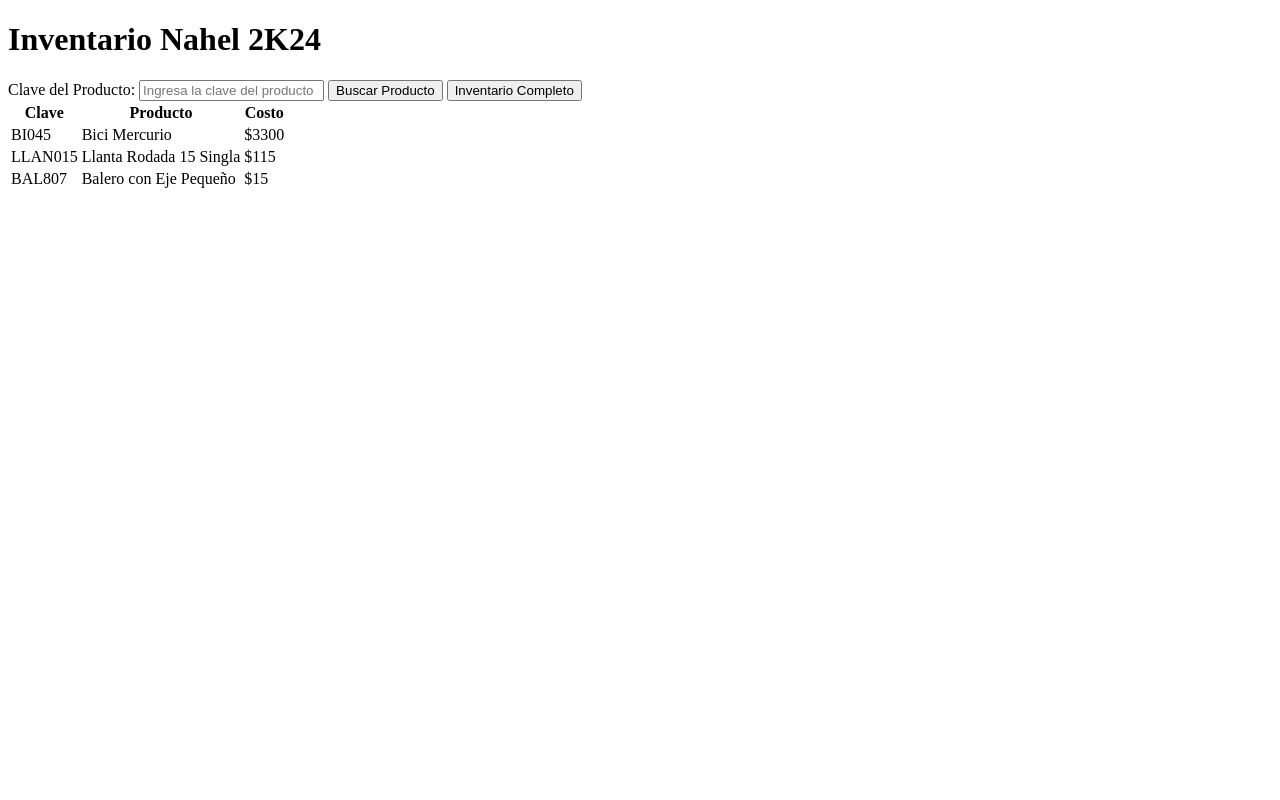
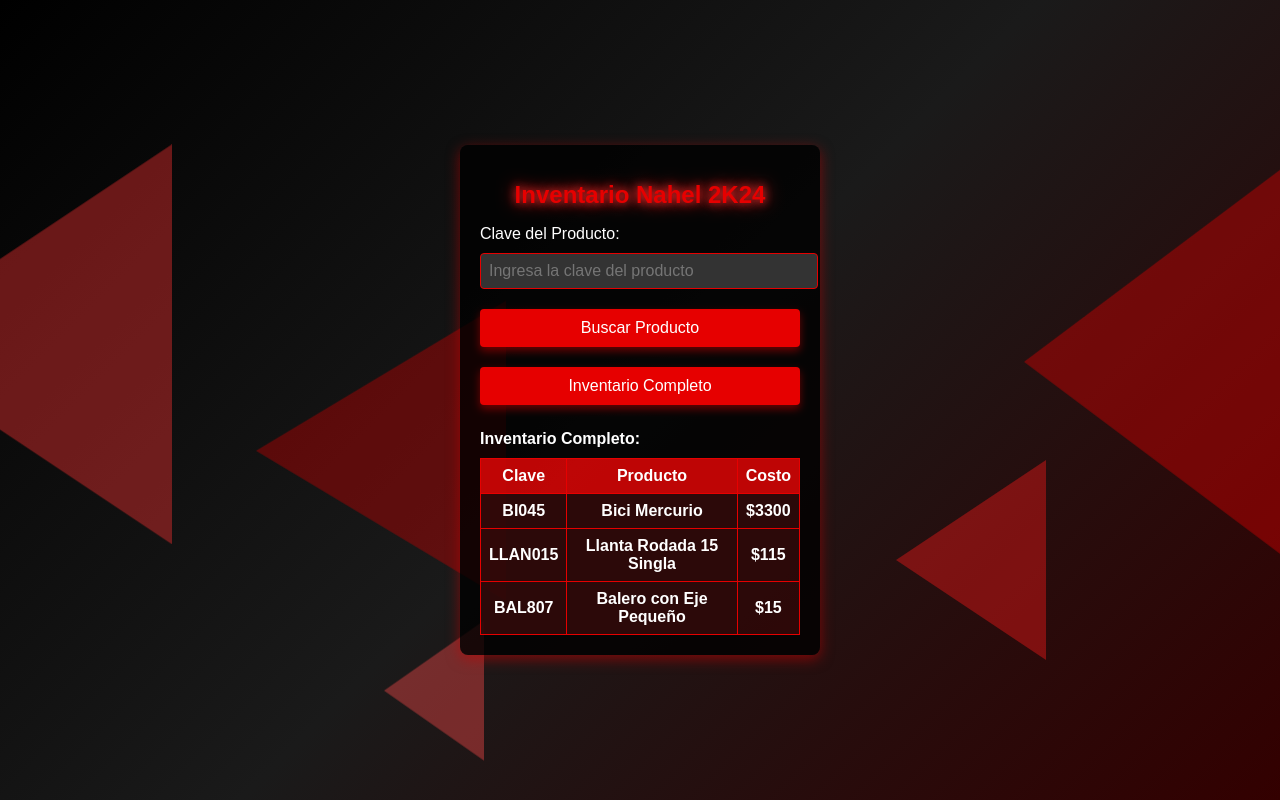
Before and after one commit to richieherrera/INVENTARIO-NAHEL-2K24, a plain HTML site: page index.html in a window 1280 px wide. Both pictures are taken after a click on the button "Inventario Completo". Drawn offline with Linux system fonts and the light colour scheme.

Commit message:
Update index.html

```diff
--- a/index.html
+++ b/index.html
@@ -4,15 +4,170 @@
     <meta charset="UTF-8">
     <meta name="viewport" content="width=device-width, initial-scale=1.0">
     <title>Inventario Nahel 2K24</title>
+    <style>
+        body {
+            font-family: Arial, sans-serif;
+            display: flex;
+            justify-content: center;
+            align-items: center;
+            height: 100vh;
+            margin: 0;
+            color: #fff;
+            background: linear-gradient(135deg, #000000, #1a1a1a 50%, #330000);
+            overflow: hidden;
+        }
+
+        .background-triangles {
+            position: absolute;
+            top: 0;
+            left: 0;
+            width: 100%;
+            height: 100%;
+            overflow: hidden;
+            z-index: -1;
+            opacity: 0.8;
+        }
+
+        .triangle {
+            position: absolute;
+            width: 0;
+            height: 0;
+            border-style: solid;
+            opacity: 0.5;
+            animation: float 5s ease-in-out infinite alternate;
+        }
+
+        @keyframes float {
+            from { transform: translateY(0px); }
+            to { transform: translateY(-20px); }
+        }
+
+        .triangle.large { border-width: 200px 300px 200px 0; border-color: transparent #ff3333 transparent transparent; top: 20%; left: -10%; transform: rotate(45deg); animation-duration: 6s; }
+        .triangle.small { border-width: 100px 150px 100px 0; border-color: transparent #ff1a1a transparent transparent; top: 60%; left: 70%; transform: rotate(-30deg); animation-duration: 8s; }
+        .triangle.medium { border-width: 150px 250px 150px 0; border-color: transparent #cc0000 transparent transparent; top: 40%; left: 20%; transform: rotate(-20deg); animation-duration: 7s; }
+        .triangle.extra-large { border-width: 300px 400px 300px 0; border-color: transparent #e60000 transparent transparent; top: 10%; left: 80%; transform: rotate(-15deg); animation-duration: 10s; }
+        .triangle.extra-small { border-width: 70px 100px 70px 0; border-color: transparent #ff4d4d transparent transparent; top: 80%; left: 30%; transform: rotate(25deg); animation-duration: 9s; }
+
+        .container {
+            position: relative;
+            width: 320px;
+            padding: 20px;
+            border-radius: 8px;
+            background-color: rgba(0, 0, 0, 0.8);
+            box-shadow: 0px 4px 8px rgba(0, 0, 0, 0.4);
+            animation: containerShadow 3s ease-in-out infinite alternate;
+        }
+
+        @keyframes containerShadow {
+            from { box-shadow: 0px 4px 8px rgba(0, 0, 0, 0.4); }
+            to { box-shadow: 0px 4px 16px rgba(255, 0, 0, 0.6); }
+        }
+
+        h1 {
+            font-size: 24px;
+            text-align: center;
+            color: #e60000;
+            text-shadow: 0 0 5px #e60000, 0 0 10px #ff0000, 0 0 20px #ff0000;
+            animation: titleGlow 1.5s ease-in-out infinite alternate;
+        }
+
+        @keyframes titleGlow {
+            from { text-shadow: 0 0 5px #e60000, 0 0 10px #ff0000; }
+            to { text-shadow: 0 0 10px #ff3333, 0 0 20px #ff3333; }
+        }
+
+        label, input, button {
+            width: 100%;
+            margin: 10px 0;
+            font-size: 16px;
+        }
+
+        input {
+            padding: 8px;
+            border: 1px solid #e60000;
+            border-radius: 4px;
+            background-color: #333;
+            color: #fff;
+            transition: background-color 0.3s ease;
+        }
+
+        input:focus {
+            background-color: #555;
+        }
+
+        button {
+            padding: 10px;
+            background-color: #e60000;
+            color: white;
+            border: none;
+            border-radius: 4px;
+            cursor: pointer;
+            transition: transform 0.2s ease, background-color 0.3s ease;
+            box-shadow: 0px 4px 8px rgba(255, 0, 0, 0.4);
+        }
+
+        button:hover {
+            background-color: #b30000;
+            transform: scale(1.05);
+            box-shadow: 0px 6px 12px rgba(255, 0, 0, 0.6);
+        }
+
+        .result {
+            margin-top: 15px;
+            font-weight: bold;
+            color: #fff;
+        }
+
+        table {
+            width: 100%;
+            margin-top: 10px;
+            border-collapse: collapse;
+            background-color: rgba(255, 255, 255, 0.1);
+        }
+
+        th, td {
+            padding: 8px;
+            border: 1px solid #e60000;
+            text-align: center;
+            color: #fff;
+        }
+
+        th {
+            background-color: rgba(230, 0, 0, 0.8);
+        }
+
+        td {
+            background-color: rgba(51, 0, 0, 0.7);
+        }
+
+        .result.fade-in {
+            animation: fadeResult 0.5s ease-in-out;
+        }
+
+        @keyframes fadeResult {
+            from { opacity: 0; }
+            to { opacity: 1; }
+        }
+    </style>
 </head>
 <body>
 
+    <div class="background-triangles">
+        <div class="triangle large"></div>
+        <div class="triangle small"></div>
+        <div class="triangle medium"></div>
+        <div class="triangle extra-large"></div>
+        <div class="triangle extra-small"></div>
+    </div>
+
+    <div class="container">
         <h1>Inventario Nahel 2K24</h1>
         <label for="product-key">Clave del Producto:</label>
         <input type="text" id="product-key" placeholder="Ingresa la clave del producto">
         <button onclick="searchProduct()">Buscar Producto</button>
         <button onclick="toggleInventory()">Inventario Completo</button>
         <div id="result" class="result"></div>
+    </div>
 
     <script>
         const productos = [
@@ -26,15 +181,18 @@
         function searchProduct() {
             const clave = document.getElementById("product-key").value.trim().toUpperCase();
             const resultado = document.getElementById("result");
+            resultado.classList.remove("fade-in");
 
             const producto = productos.find(p => p.clave === clave);
             resultado.innerHTML = producto
                 ? `Nombre: ${producto.nombre} <br> Costo: $${producto.costo}`
                 : "Producto no encontrado";
+            resultado.classList.add("fade-in");
         }
 
         function toggleInventory() {
             const resultado = document.getElementById("result");
+            resultado.classList.remove("fade-in");
 
             if (isInventoryVisible) {
                 resultado.innerHTML = "";
@@ -60,10 +218,13 @@
                 });
 
                 tableHTML += `</table>`;
-                resultado.innerHTML = tableHTML;
+                resultado.innerHTML = `<strong>Inventario Completo:</strong><br>${tableHTML}`;
                 isInventoryVisible = true;
             }
+
+            resultado.classList.add("fade-in");
         }
     </script>
+
 </body>
 </html>
```
Lines whose indentation alone changed are shown as unchanged.
